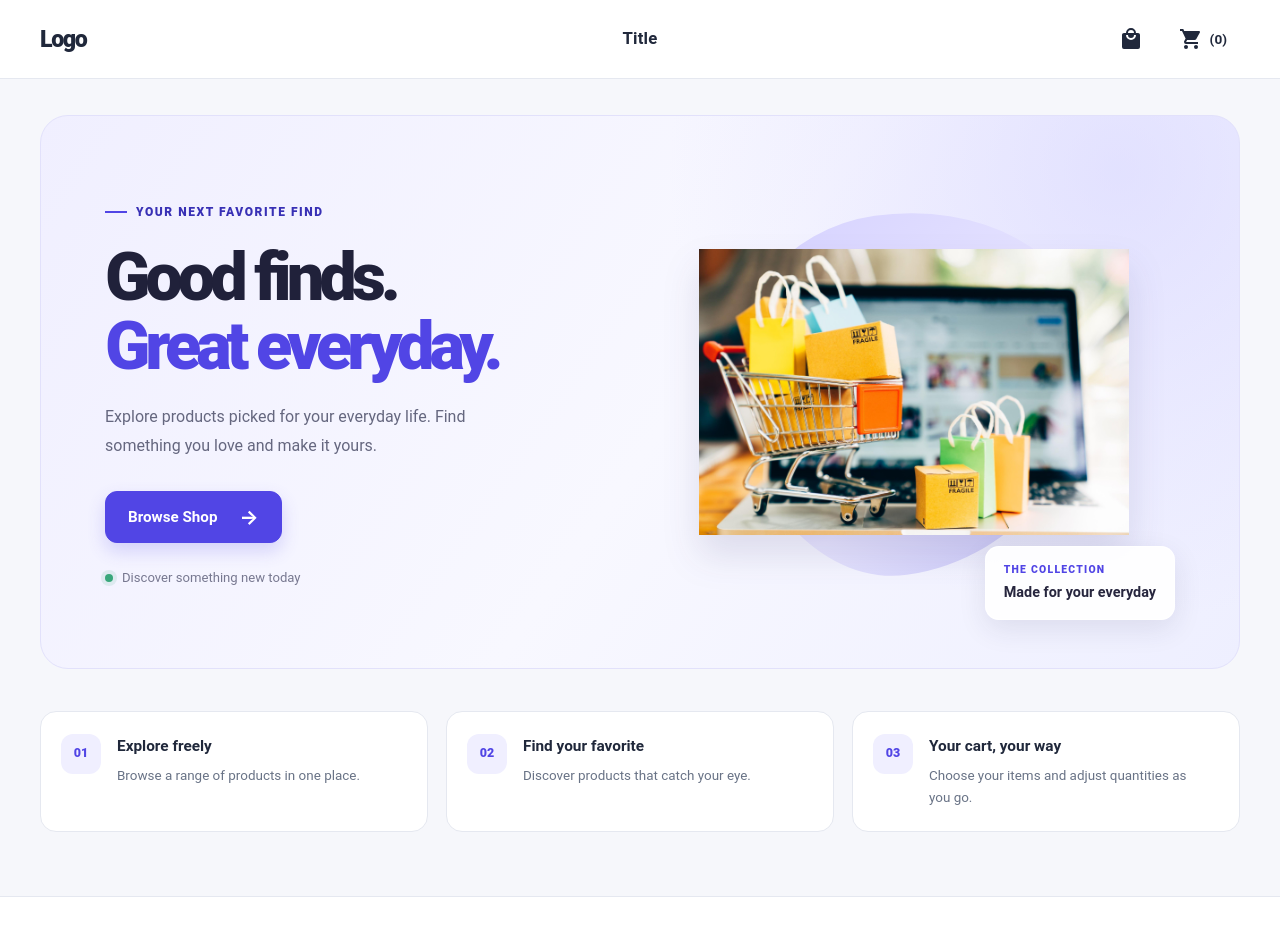
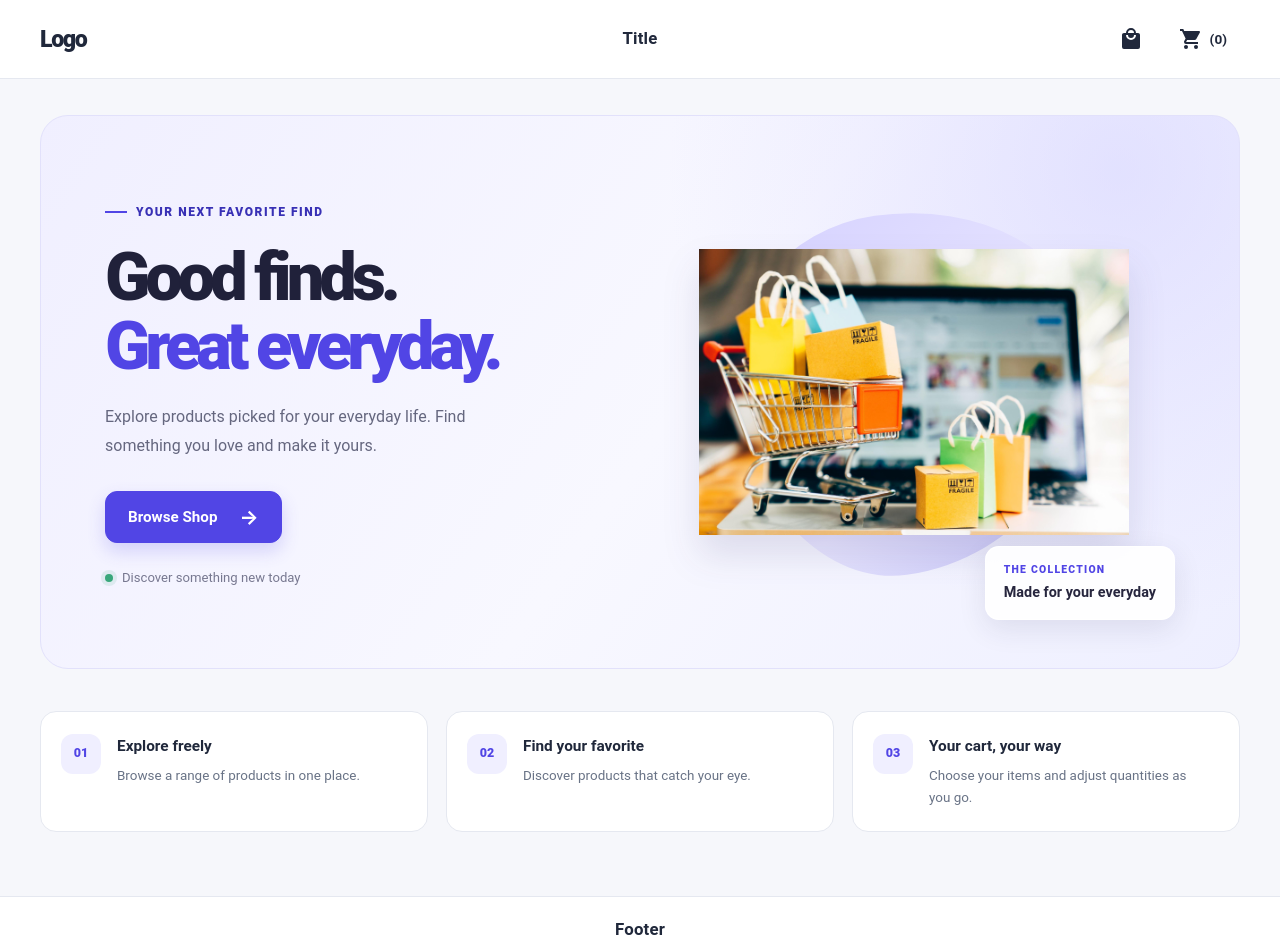
Before and after one commit to jdy7149/Shopping-Cart, a React (Vite) app: page / in a window 1280 px wide. Shown: the top 952 px of the page. Built offline with nearby package versions, Linux system fonts and the light colour scheme.

Commit message:
Add footer content and style

```diff
--- a/src/App.jsx
+++ b/src/App.jsx
@@ -22,7 +22,9 @@ function App({ initialCartItems = [] }) {
         </div>
       </main>
 
-      <footer className={styles.footer} />
+      <footer className={styles.footer}>
+        <div className={styles.footerInner}>Footer</div>
+      </footer>
     </div>
   );
 }
--- a/src/App.module.css
+++ b/src/App.module.css
@@ -38,6 +38,14 @@
   background: var(--color-surface);
 }
 
+.footerInner {
+  display: flex;
+  justify-content: center;
+  font-size: 1.05rem;
+  font-weight: 700;
+  letter-spacing: 0.01em;
+}
+
 @media (max-width: 600px) {
   .main {
     padding-block: 24px 40px;
```
